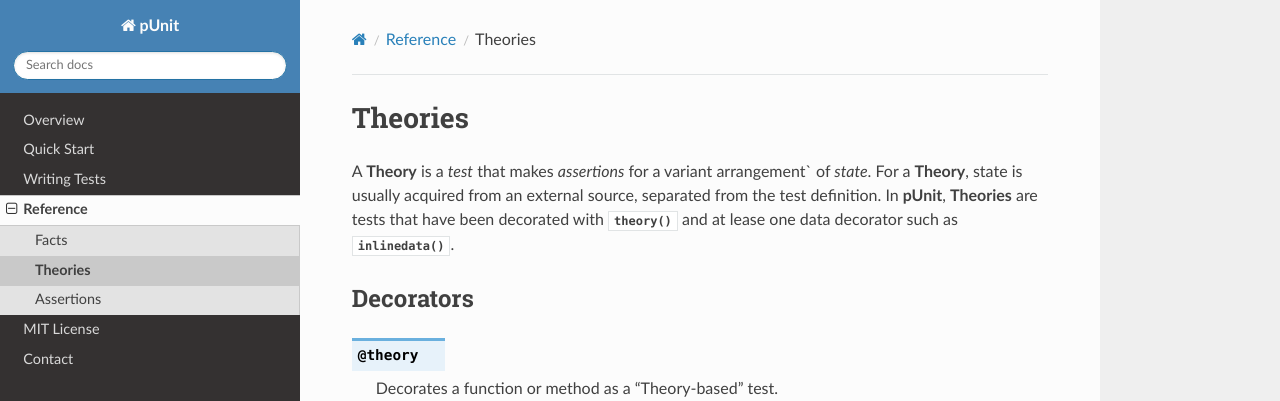
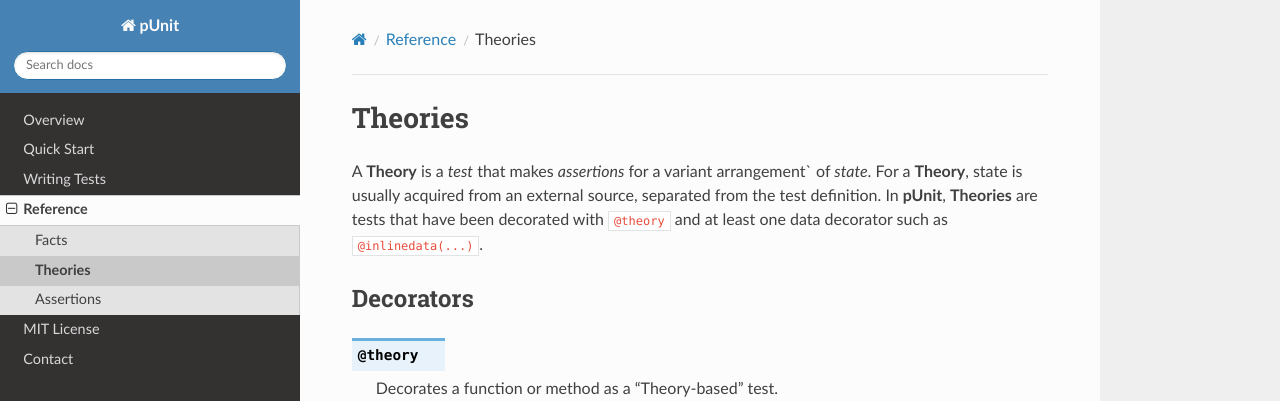
Before and after one commit to wilson0x4d/punit, a Sphinx documentation site: the page built from docs/ref/theories.rst, in a window 1280 px wide and 1295 px high. Shown: the top 401 px of the window. Built offline with Sphinx 7.4.7 and the Read the Docs theme 2.0.0, drawn with Linux system fonts in a browser that asks for light colours.

Commit message:
docs: minor style/format corrections

```diff
--- a/docs/ref/assertions/exceptions.rst
+++ b/docs/ref/assertions/exceptions.rst
@@ -5,7 +5,7 @@ Exception Helpers
 
 .. py:function:: raises[TError:Exception](action:Callable, *, exact:bool = False, expect:TError = None) -> bool
 
-    Use :py:func:`raises` to assert that a function, method, or lambda expression raises an expected ``Exception``.
+    Use ``@raises`` to assert that a function, method, or lambda expression raises an expected ``Exception``.
 
     :param action: The ``Callable`` being tested, usually a function or method reference.
 
--- a/docs/ref/facts.rst
+++ b/docs/ref/facts.rst
@@ -1,7 +1,7 @@
 Facts
 =====
 
-A **Fact** is a `test` that makes `assertions` for an invariant arrangement of `state`. For a **Fact**, state is usually codified or hardcoded as part of test definition. In **pUnit**, **Facts** are tests that have been decorated with :py:func:`fact`.
+A **Fact** is a `test` that makes `assertions` for an invariant arrangement of `state`. For a **Fact**, state is usually codified or hardcoded as part of test definition. In **pUnit**, **Facts** are tests that have been decorated with ``@fact``.
 
 Decorators
 ----------
--- a/docs/ref/theories.rst
+++ b/docs/ref/theories.rst
@@ -1,7 +1,7 @@
 Theories
 ========
 
-A **Theory** is a `test` that makes `assertions` for a variant arrangement` of `state`. For a **Theory**, state is usually acquired from an external source, separated from the test definition. In **pUnit**, **Theories** are tests that have been decorated with :py:func:`theory` and at lease one data decorator such as :py:func:`inlinedata`.
+A **Theory** is a `test` that makes `assertions` for a variant arrangement` of `state`. For a **Theory**, state is usually acquired from an external source, separated from the test definition. In **pUnit**, **Theories** are tests that have been decorated with ``@theory`` and at least one data decorator such as ``@inlinedata(...)``.
 
 Decorators
 ----------
--- a/docs/writing_tests.rst
+++ b/docs/writing_tests.rst
@@ -47,7 +47,7 @@ A **Theory** is a `test` that makes `assertions` for a variant arrangement of `s
 Examples
 --------
 
-This section provides a series of referential examples which attempt to illustrate how tests can be written using `pUnit`. For brevity assume they all reside in a single Python source file.
+This section provides a series of referential examples which attempt to illustrate how tests can be written using **pUnit**. For brevity assume they all reside in a single Python source file.
 
 .. rubric:: A test function using ``@fact``:
 
@@ -89,6 +89,6 @@ This section provides a series of referential examples which attempt to illustra
         def theoryMethod(self, x, y, z, message):
             assert x + y == z, message
 
-As you can see from these examples, writing tests with `pUnit` is easy.
+As you can see from these examples, writing tests with **pUnit** is easy.
 
 **Theories** offer a convenient way to write tests that verify expectations over a series of `states`, without having to write the same test over and over.
```
Also changed, not shown: 1 other file.
